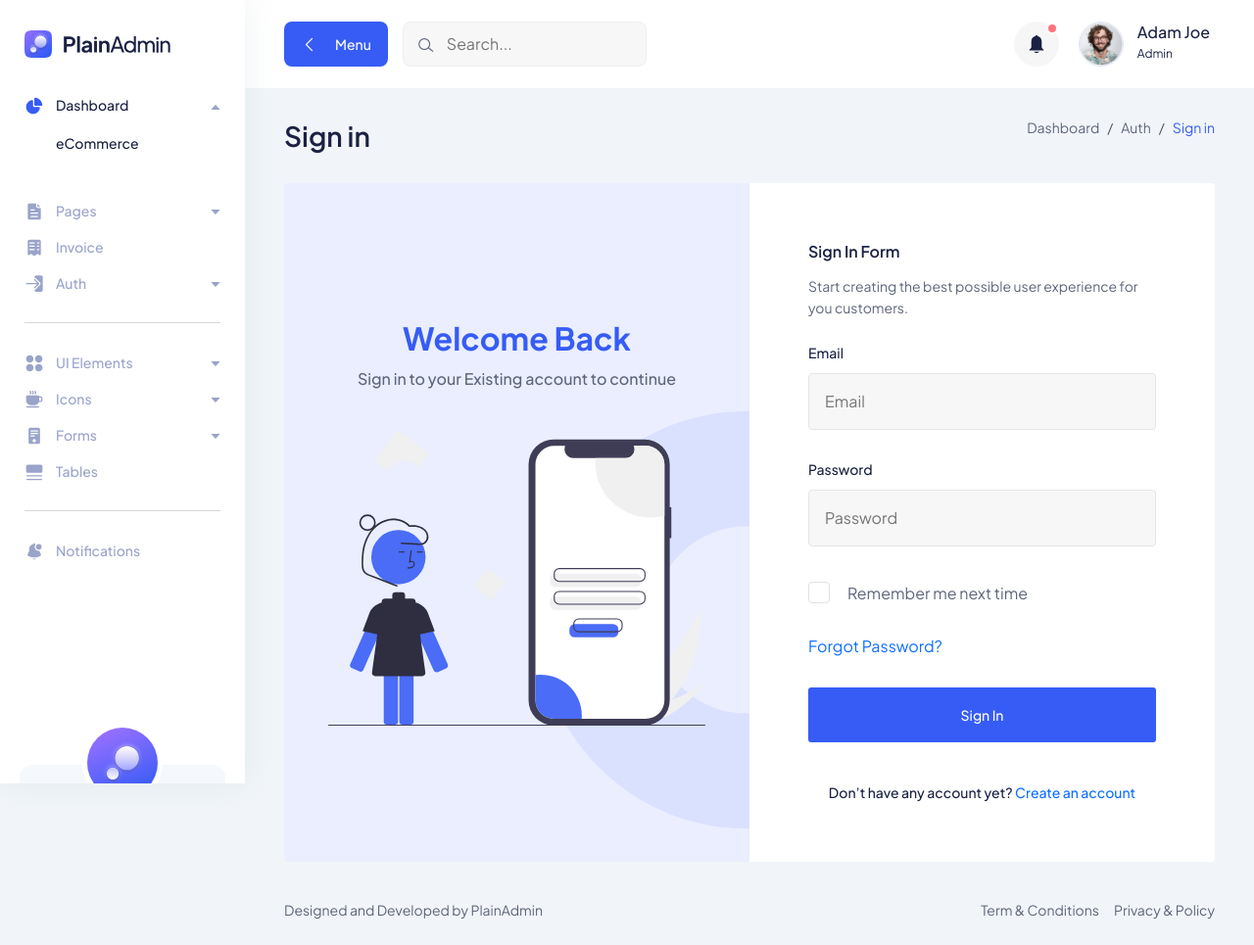
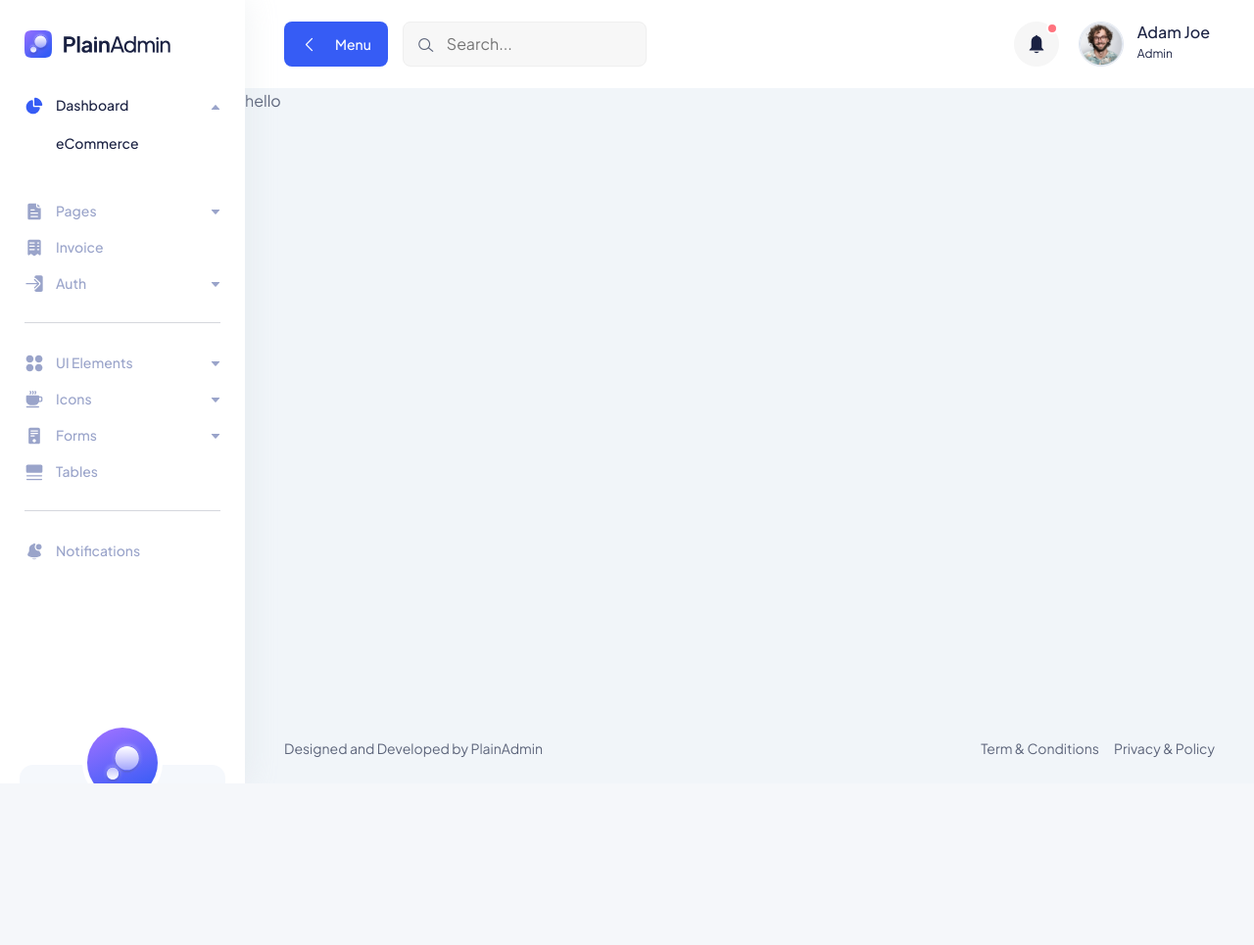
Before and after one commit to BansiRaiyani43/LearningHubProject, a Django app: page /login/ in a window 1280 px wide. Shown: the whole page at 98% size. After the commit the page ends 800 px from the top, so only its background shows below. Run offline with Django 5.2, Linux system fonts and the light colour scheme; some libraries are stand-ins or nearby versions.

Commit message:
new code

```diff
--- a/learning_hub_app/templates/sign_in.html
+++ b/learning_hub_app/templates/sign_in.html
@@ -62,7 +62,7 @@
                     Start creating the best possible user experience for you
                     customers.
                   </p>
-                  <form action="#">
+                  <form>
                     <div class="row">
                       <div class="col-12">
                         <div class="input-style-1">
@@ -96,7 +96,7 @@
                       <!-- end col -->
                       <div class="col-12">
                         <div class="button-group d-flex justify-content-center flex-wrap">
-                          <button class="main-btn primary-btn btn-hover w-100 text-center">
+                          <button type="submit" class="main-btn primary-btn btn-hover w-100 text-center">
                             Sign In
                           </button>
                         </div>
--- a/learning_hub_app/views.py
+++ b/learning_hub_app/views.py
@@ -87,7 +87,7 @@ def user_login(request):
             messages.error(request, "Invalid username or password")
             return redirect("login")
 
-    return render(request, "sign_in.html")
+    return render(request, "index.html")
 
 # ------------------ LOGOUT VIEW ------------------
 def user_logout(request):
```
Also changed, not shown: db.sqlite3.
